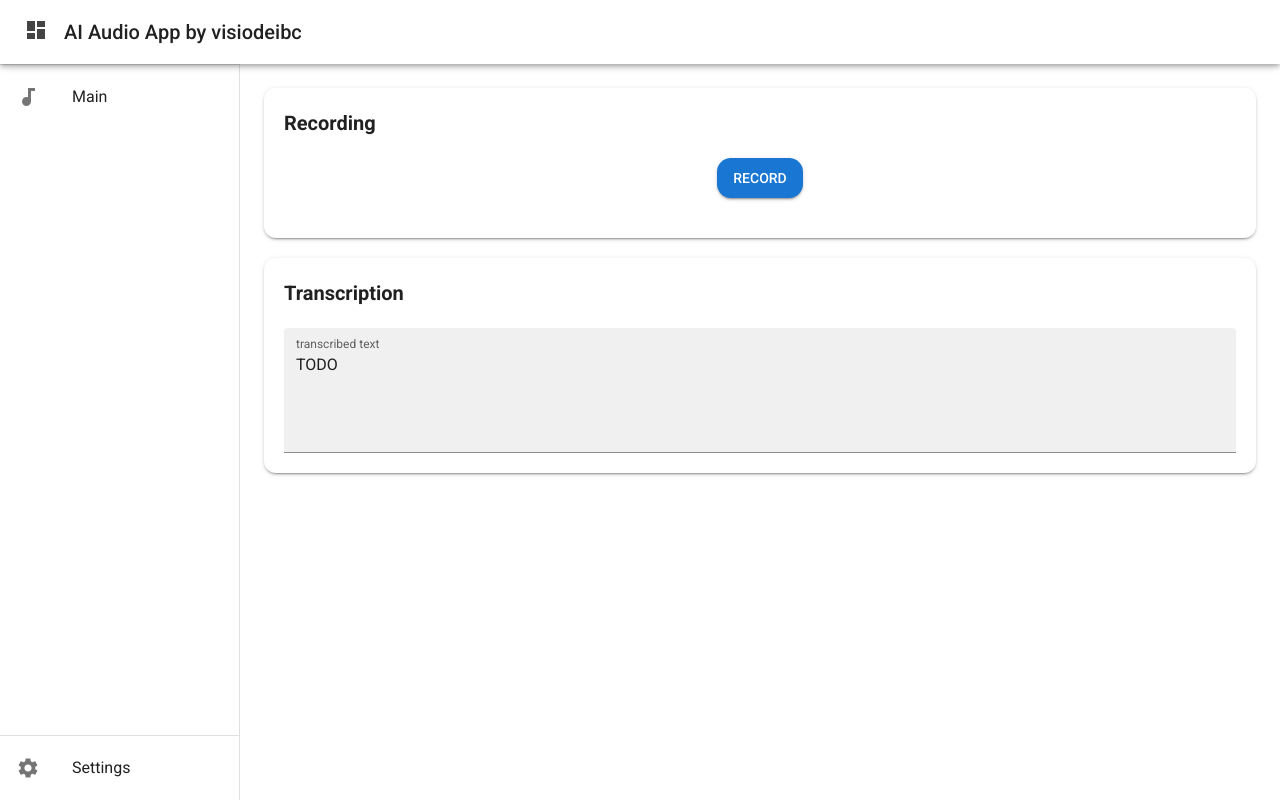
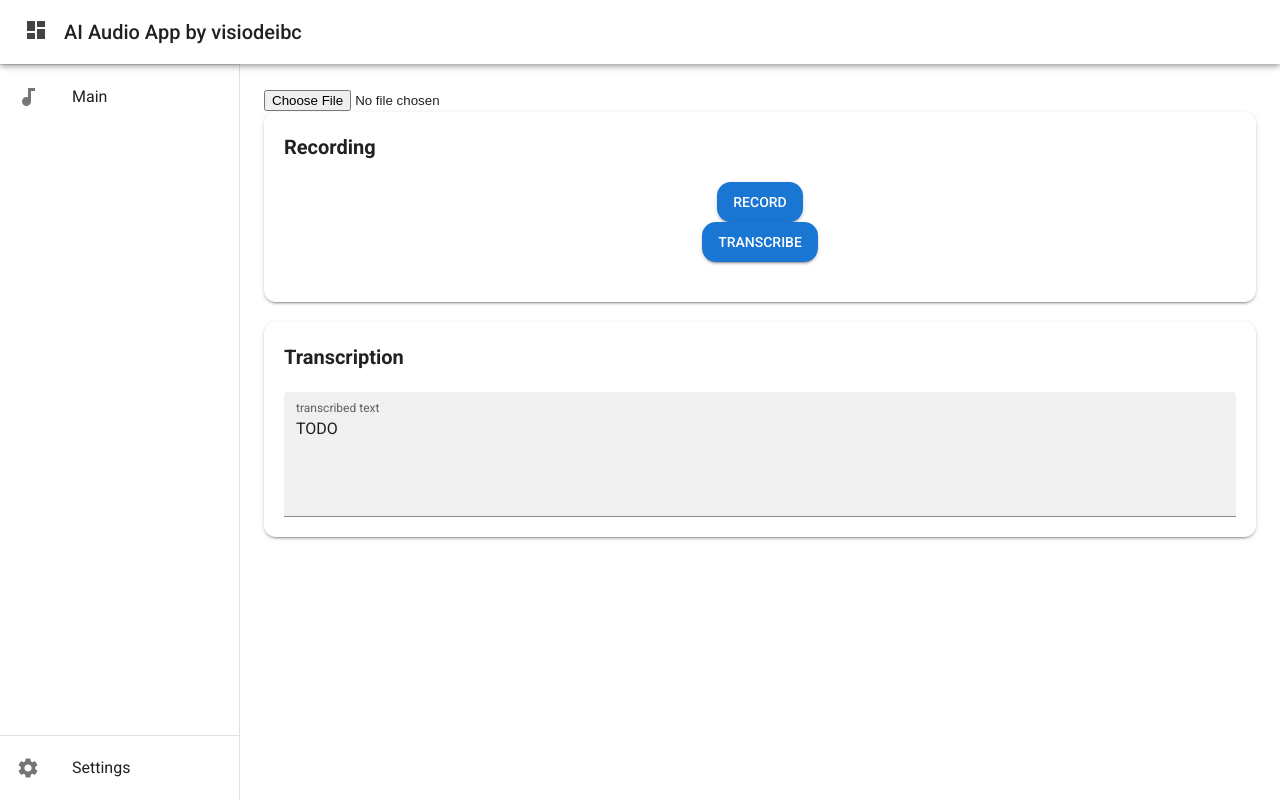
Before and after one commit to visiodeibc/pr-voice-ai, a Next.js app in the folder voice-ai-front/: page / in a window 1280 px wide. Built offline with nearby package versions, Linux system fonts and the light colour scheme.

Commit message:
file upload 하는 방식

```diff
--- a/voice-ai-front/src/app/page.tsx
+++ b/voice-ai-front/src/app/page.tsx
@@ -3,8 +3,10 @@ import * as React from 'react'
 import { useEffect, useRef, useState } from 'react'
 import Box from '@mui/material/Box'
 import { Button, TextField } from '@mui/material'
+import PlayArrowIcon from '@mui/icons-material/PlayArrow'
+
 import WaveSurfer from 'wavesurfer.js'
-import PlayArrowIcon from '@mui/icons-material/PlayArrow'
+import * as sdk from 'microsoft-cognitiveservices-speech-sdk'
 
 export default function HomePage() {
     const waveformRef = useRef(null)
@@ -14,6 +16,66 @@ export default function HomePage() {
     const [mediaRecorder, setMediaRecorder] = useState<MediaRecorder | null>(
         null
     )
+
+    const [test, setTest] = useState<File | null>(null)
+
+    const handleFileChange = (event: React.ChangeEvent<HTMLInputElement>) => {
+        const file = event.target.files?.[0]
+        if (!file) {
+            return
+        }
+        setTest(file)
+    }
+
+    const transcribe = async () => {
+        if (test) {
+            const speechConfig = sdk.SpeechConfig.fromSubscription(
+                '0b5365b325b04b50949a4f7d0ddfb846',
+                'southeastasia'
+            )
+            speechConfig.speechRecognitionLanguage = 'en-US'
+
+            const audioConfig = sdk.AudioConfig.fromWavFileInput(test)
+            const speechRecognizer = new sdk.SpeechRecognizer(
+                speechConfig,
+                audioConfig
+            )
+            await speechRecognizer.recognizeOnceAsync((result) => {
+                switch (result.reason) {
+                    case sdk.ResultReason.RecognizedSpeech:
+                        console.log(`RECOGNIZED: Text=${result.text}`)
+                        break
+                    case sdk.ResultReason.NoMatch:
+                        console.log('NOMATCH: Speech could not be recognized.')
+                        break
+                    case sdk.ResultReason.Canceled:
+                        const cancellation =
+                            sdk.CancellationDetails.fromResult(result)
+                        console.log(`CANCELED: Reason=${cancellation.reason}`)
+
+                        if (
+                            cancellation.reason == sdk.CancellationReason.Error
+                        ) {
+                            console.log(
+                                `CANCELED: ErrorCode=${cancellation.ErrorCode}`
+                            )
+                            console.log(
+                                `CANCELED: ErrorDetails=${cancellation.errorDetails}`
+                            )
+                            console.log(
+                                'CANCELED: Did you set the speech resource key and region values?'
+                            )
+                        }
+                        break
+                }
+                speechRecognizer.close()
+            })
+        }
+    }
+
+    useEffect(() => {
+        transcribe()
+    }, [test])
 
     const play = () => {
         !!waveSurfer && waveSurfer.play()
@@ -88,6 +150,7 @@ export default function HomePage() {
 
     return (
         <>
+            <input type="file" onChange={handleFileChange} />
             <Box
                 sx={{
                     padding: '20px',
@@ -152,6 +215,14 @@ export default function HomePage() {
                         >
                             {recording ? 'Stop' : 'Record'}
                         </Button>
+                        <Button
+                            variant="contained"
+                            sx={{ borderRadius: '14px', height: '40px' }}
+                            color={'primary'}
+                            onClick={transcribe}
+                        >
+                            {'Transcribe'}
+                        </Button>
                     </Box>
                 </Box>
             </Box>
```
Also changed, not shown: voice-ai-front/package.json (+7 -0 lines), 1 other file (tests, documents, lock files or other folders).
